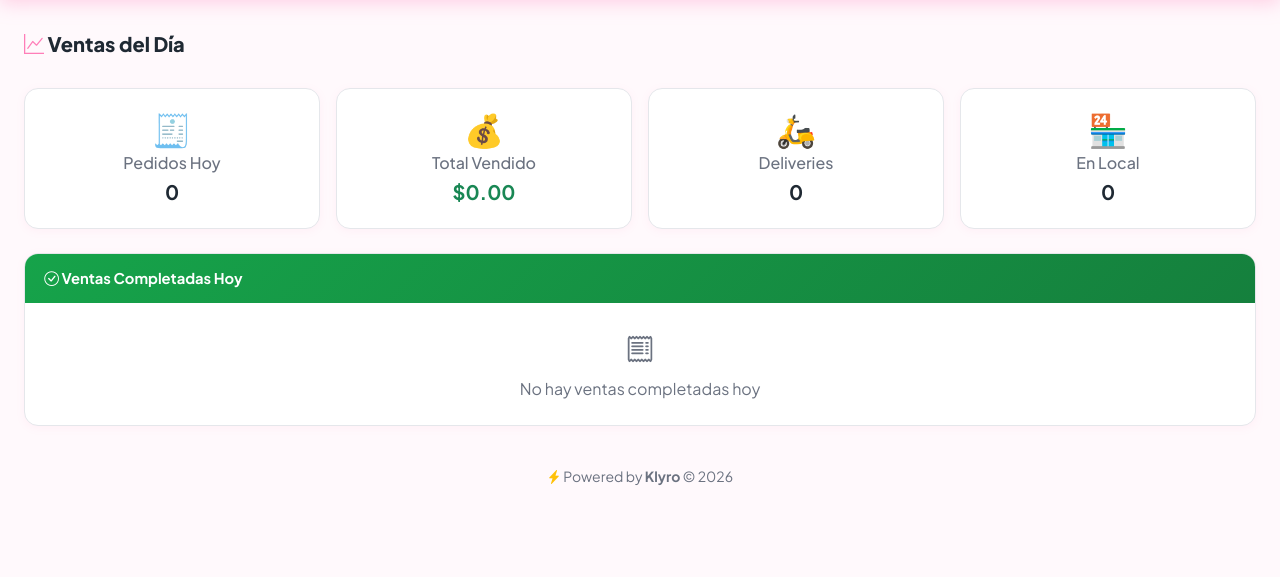
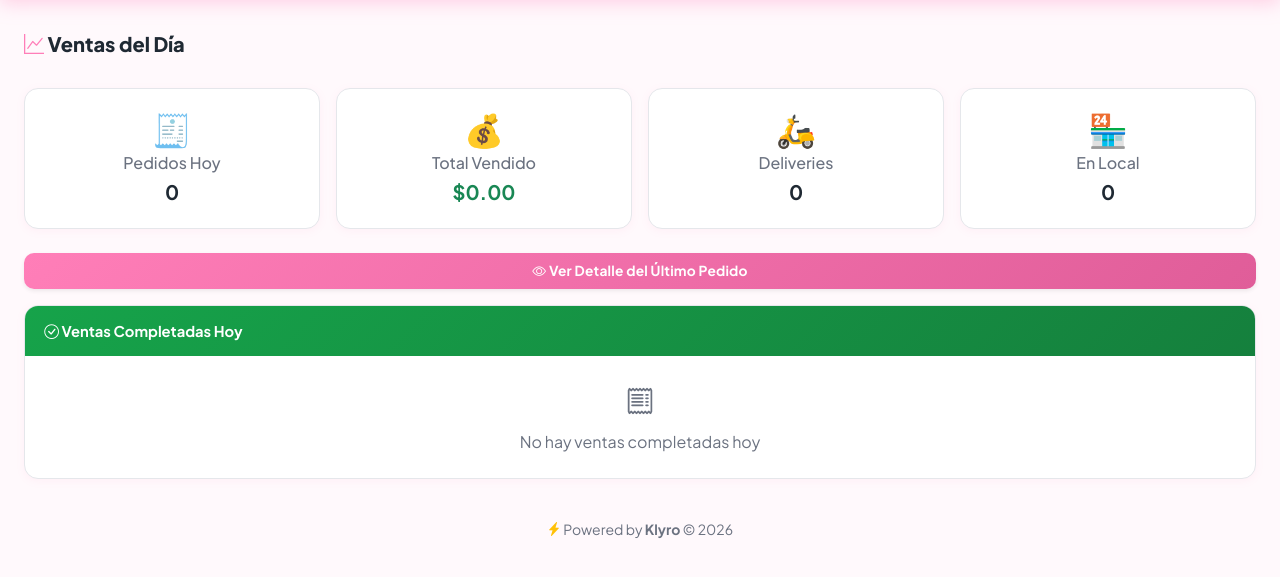
Before and after one commit to cristhianintriago/helarte-pos-system, a Flask app: page /ventas in a window 1280 px wide. Shown: the part 72-649 px from the top of the page. Run offline with Flask 3, Linux system fonts and the light colour scheme; a user stored in the database is signed in; data that the repository does not hold is empty; some libraries are stand-ins or nearby versions.

Commit message:
Add sale detail modal and API endpoints
Add backend routes to fetch a sale's product breakdown (/ventas/detalle/<id>) and to get today's latest sale ID (/ventas/ultimo). Convert stored UTC timestamps to local time and return structured JSON (including product name, flavor, quantity, subtotal). Add frontend support: a modal in ventas.html, a button to view the latest sale, an eye button per sale in the list, and JS functions verDetalleVenta() and verUltimaVenta() to fetch and render sale details with loading and error handling.

```diff
--- a/routes/ventas.py
+++ b/routes/ventas.py
@@ -94,3 +94,50 @@ def obtener_ventas():
         'total_delivery': total_delivery,
         'total_local': total_local
     })
+
+
+@ventas_bp.route('/detalle/<int:id>', methods=['GET'])
+@login_required
+def obtener_detalle_venta(id):
+    """
+    Retorna el desglose de productos de una venta especifica.
+    Util para que el cajero pueda revisar que se vendio exactamente.
+    """
+    venta = Venta.query.get_or_404(id)
+    pedido = venta.pedido
+
+    detalles = []
+    for d in pedido.detalles:
+        detalles.append({
+            'producto': d.producto.nombre,
+            'cantidad': d.cantidad,
+            'sabor': d.sabor or 'N/A',
+            'subtotal': d.subtotal
+        })
+
+    return jsonify({
+        'id': venta.id,
+        'cliente': venta.cliente_nombre,
+        'fecha': a_hora_local(venta.fecha).strftime('%d/%m/%Y %H:%M'),
+        'total': venta.total,
+        'forma_pago': venta.forma_pago,
+        'productos': detalles
+    })
+
+
+@ventas_bp.route('/ultimo', methods=['GET'])
+@login_required
+def obtener_ultima_venta_hoy():
+    """Retorna el ID de la venta mas reciente de hoy."""
+    ahora_local = datetime.now(ZONA_HORARIA_LOCAL)
+    hoy = ahora_local.date()
+
+    inicio_hoy_local = ZONA_HORARIA_LOCAL.localize(datetime(hoy.year, hoy.month, hoy.day, 0, 0, 0))
+    inicio_hoy_utc   = inicio_hoy_local.astimezone(pytz.utc).replace(tzinfo=None)
+
+    venta = Venta.query.filter(Venta.fecha >= inicio_hoy_utc).order_by(Venta.id.desc()).first()
+
+    if not venta:
+        return jsonify({'id': None}), 404
+
+    return jsonify({'id': venta.id})
--- a/static/js/ventas.js
+++ b/static/js/ventas.js
@@ -68,8 +68,6 @@ function renderizarVentasCompletadas(ventas) {
     }
 
     // Construimos una fila HTML por cada venta usando el metodo .map() y .join('').
-    // .map() transforma cada elemento del array en un string HTML.
-    // .join('') concatena todos los strings en uno solo sin separadores.
     contenedor.innerHTML = ventas.map(v => {
         // Badge visual que indica si fue un pedido delivery o local.
         const badgeTipo = v.tipo === 'delivery'
@@ -85,10 +83,113 @@ function renderizarVentasCompletadas(ventas) {
                         <i class="bi bi-clock"></i> ${v.fecha}
                     </div>
                 </div>
-                <span class="fw-bold text-success fs-6">$${parseFloat(v.total).toFixed(2)}</span>
+                <div class="d-flex align-items-center">
+                    <span class="fw-bold text-success fs-6 me-3">$${parseFloat(v.total).toFixed(2)}</span>
+                    <button class="btn btn-sm btn-outline-primary" onclick="verDetalleVenta(${v.id})">
+                        <i class="bi bi-eye"></i>
+                    </button>
+                </div>
             </div>`;
     }).join('');
 }
+
+/**
+ * Consulta los productos y sabores de una venta especifica y los muestra en un modal.
+ * @param {number} ventaId - ID de la venta a consultar.
+ */
+async function verDetalleVenta(ventaId) {
+    const contenedor = document.getElementById('contenido-detalle-venta');
+    contenedor.innerHTML = '<div class="text-center py-5"><div class="spinner-border text-primary"></div><p>Cargando detalle...</p></div>';
+
+    // Mostramos el modal de una vez para dar feedback de carga
+    const modal = new bootstrap.Modal(document.getElementById('modal-detalle-venta'));
+    modal.show();
+
+    try {
+        const respuesta = await fetch(`/ventas/detalle/${ventaId}`);
+        if (!respuesta.ok) throw new Error('No se pudo obtener el detalle');
+
+        const v = await respuesta.json();
+
+        // Construimos la tabla de productos
+        let tablaProductos = v.productos.map(p => `
+            <tr>
+                <td>
+                    <div class="fw-bold">${p.producto}</div>
+                    <div class="small text-muted">${p.sabor !== 'N/A' ? 'Sabores: ' + p.sabor : ''}</div>
+                </td>
+                <td class="text-center">${p.cantidad}</td>
+                <td class="text-end">$${parseFloat(p.subtotal).toFixed(2)}</td>
+            </tr>
+        `).join('');
+
+        contenedor.innerHTML = `
+            <div class="p-4">
+                <div class="row mb-4">
+                    <div class="col-6">
+                        <h6 class="text-muted mb-1 text-uppercase small fw-bold">Cliente</h6>
+                        <div class="fs-5 fw-bold text-dark">${v.cliente || 'Consumidor Final'}</div>
+                    </div>
+                    <div class="col-6 text-end">
+                        <h6 class="text-muted mb-1 text-uppercase small fw-bold">Fecha y Hora</h6>
+                        <div class="text-dark">${v.fecha}</div>
+                    </div>
+                </div>
+
+                <div class="table-responsive">
+                    <table class="table table-borderless align-middle">
+                        <thead class="bg-light">
+                            <tr>
+                                <th class="py-2">Producto / Sabores</th>
+                                <th class="py-2 text-center">Cant.</th>
+                                <th class="py-2 text-end">Subtotal</th>
+                            </tr>
+                        </thead>
+                        <tbody>
+                            ${tablaProductos}
+                        </tbody>
+                        <tfoot class="border-top">
+                            <tr class="fs-5">
+                                <td colspan="2" class="pt-3 fw-bold">TOTAL VENTA</td>
+                                <td class="pt-3 text-end fw-bold text-success">$${parseFloat(v.total).toFixed(2)}</td>
+                            </tr>
+                            <tr>
+                                <td colspan="2" class="text-muted small">Método de Pago</td>
+                                <td class="text-end text-muted small text-capitalize">${v.forma_pago}</td>
+                            </tr>
+                        </tfoot>
+                    </table>
+                </div>
+            </div>`;
+    } catch (error) {
+        console.error(error);
+        contenedor.innerHTML = `
+            <div class="alert alert-danger m-4">
+                <i class="bi bi-exclamation-triangle"></i> No se pudo cargar la información del pedido.
+            </div>`;
+    }
+}
+
+/**
+ * Funcion de acceso directo para ver la ultima venta del dia.
+ */
+async function verUltimaVenta() {
+    try {
+        const r = await fetch('/ventas/ultimo');
+        if (!r.ok) {
+            mostrarToast('No hay ventas registradas todavía hoy', 'info');
+            return;
+        }
+        const datos = await r.json();
+        if (datos.id) {
+            verDetalleVenta(datos.id);
+        }
+    } catch (e) {
+        console.error(e);
+        mostrarToast('Error al buscar el último pedido', 'danger');
+    }
+}
+
 
 /**
  * Muestra una notificacion Toast de respaldo para este modulo.
--- a/templates/ventas.html
+++ b/templates/ventas.html
@@ -48,7 +48,16 @@
     </div>
 </div>
 
-<!-- VENTAS COMPLETADAS (ya no hay gestión de pedidos activos aquí) -->
+<!-- BOTON ULTIMO PEDIDO -->
+<div class="row mb-3">
+    <div class="col-12">
+        <button class="btn btn-primary w-100 py-2 shadow-sm fw-bold" onclick="verUltimaVenta()">
+            <i class="bi bi-eye"></i> Ver Detalle del Último Pedido
+        </button>
+    </div>
+</div>
+
+<!-- VENTAS COMPLETADAS -->
 <div class="row">
     <div class="col">
         <div class="card shadow-sm">
@@ -62,6 +71,25 @@
     </div>
 </div>
 
+<!-- MODAL DETALLE DE VENTA -->
+<div class="modal fade" id="modal-detalle-venta" tabindex="-1" aria-hidden="true">
+    <div class="modal-dialog modal-dialog-centered modal-lg">
+        <div class="modal-content border-0 shadow">
+            <div class="modal-header bg-dark text-white">
+                <h5 class="modal-title"><i class="bi bi-receipt"></i> Detalle de Venta</h5>
+                <button type="button" class="btn-close btn-close-white" data-bs-dismiss="modal" aria-label="Close"></button>
+            </div>
+            <div class="modal-body p-0" id="contenido-detalle-venta">
+                <!-- Se llena dinamicamente por JS -->
+            </div>
+            <div class="modal-footer bg-light border-0">
+                <button type="button" class="btn btn-secondary" data-bs-dismiss="modal">Cerrar</button>
+            </div>
+        </div>
+    </div>
+</div>
+
+
 {% endblock %}
 {% block scripts %}
 <script src="{{ url_for('static', filename='js/ventas.js') }}?v=2"></script>
```
